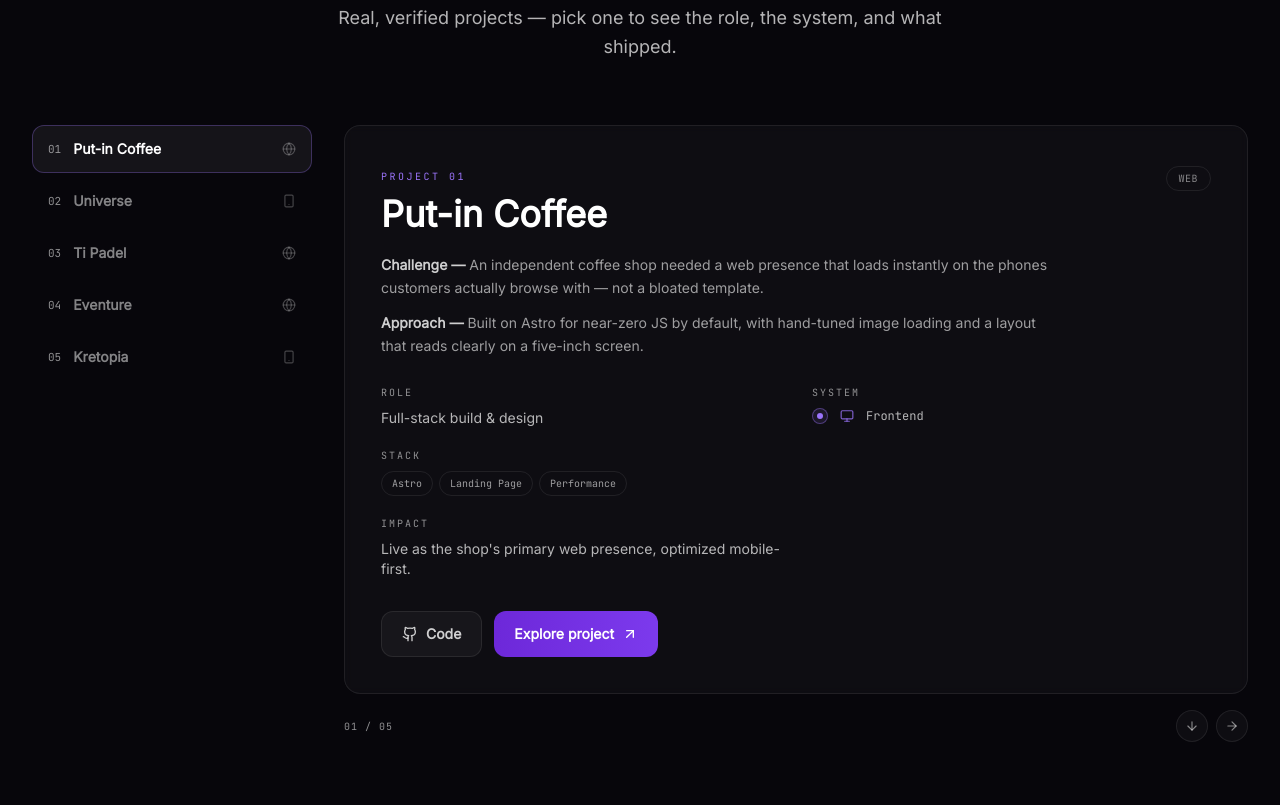
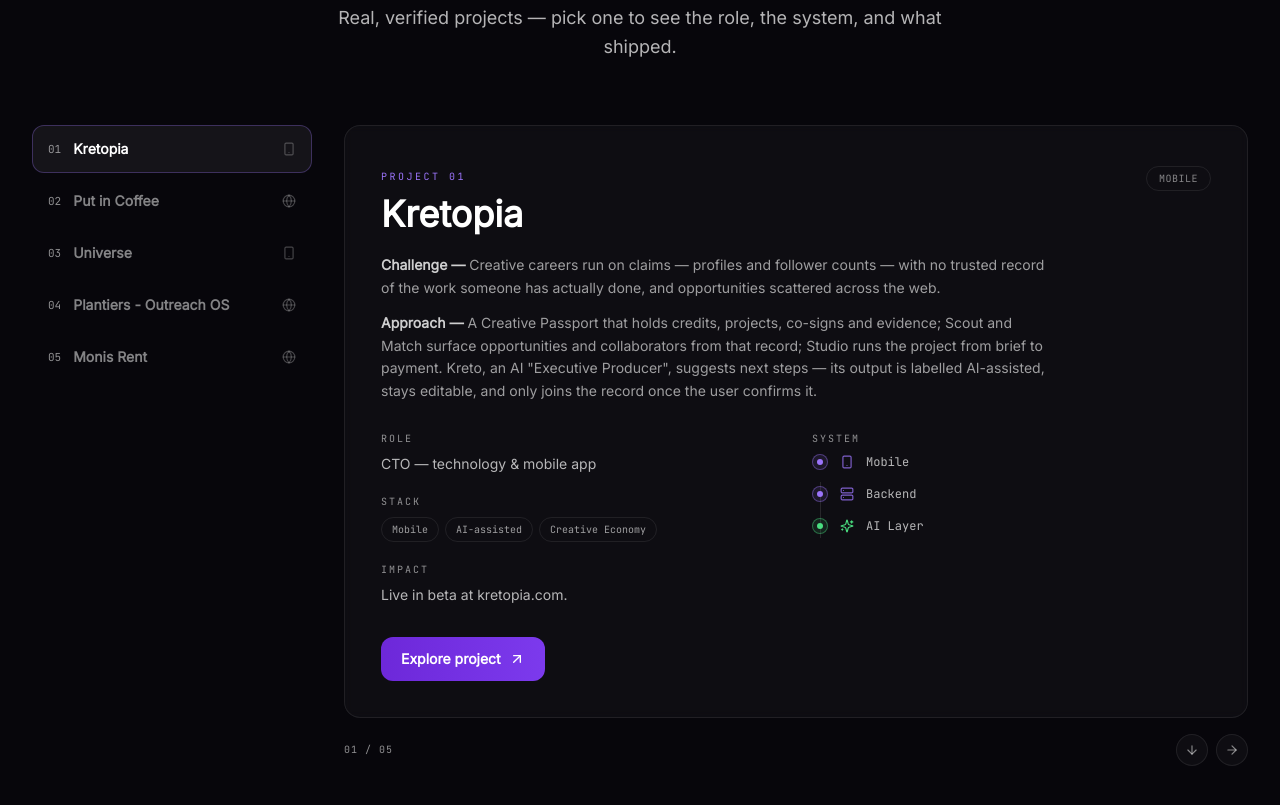
Before and after one commit to noeplantier/PortfolioDev, a React (Vite) app: page / in a window 1280 px wide. Shown: the part 3560-4365 px from the top of the page. Built offline with nearby package versions, Linux system fonts and the light colour scheme.

Commit message:
Projects Update on Plantiers

```diff
--- a/src/data/projects.ts
+++ b/src/data/projects.ts
@@ -27,22 +27,40 @@
  */
 export const projects: Project[] = [
   {
+    id: 'kretopia',
+    name: 'Kretopia',
+    role: 'CTO — technology & mobile app',
+    description:
+      'The Creative Economy OS: a mobile app and platform where creative professionals build a verified Creative Passport, find work that fits it, and run projects from brief to payment.',
+    challenge:
+      'Creative careers run on claims — profiles and follower counts — with no trusted record of the work someone has actually done, and opportunities scattered across the web.',
+    solution:
+      'A Creative Passport that holds credits, projects, co-signs and evidence; Scout and Match surface opportunities and collaborators from that record; Studio runs the project from brief to payment. Kreto, an AI "Executive Producer", suggests next steps — its output is labelled AI-assisted, stays editable, and only joins the record once the user confirms it.',
+    impact: 'Live in beta at kretopia.com.',
+    type: 'mobile',
+    tags: ['Mobile', 'AI-assisted', 'Creative Economy'],
+    layers: ['mobile', 'backend', 'ai'],
+    // Commercial product — no public repository, so only the live site is linked.
+    liveUrl: 'https://www.kretopia.com',
+  },
+  {
     id: 'put-in-coffee',
-    name: 'Put-in Coffee',
-    role: 'Full-stack build & design',
+    name: 'Put in Coffee',
+    role: 'Full-stack engineering',
     description:
-      'A performance-first landing page for an independent coffee shop, built with Astro for near-instant load on mobile.',
-    challenge:
-      'An independent coffee shop needed a web presence that loads instantly on the phones customers actually browse with — not a bloated template.',
-    solution:
-      'Built on Astro for near-zero JS by default, with hand-tuned image loading and a layout that reads clearly on a five-inch screen.',
-    impact: "Live as the shop's primary web presence, optimized mobile-first.",
+      'A platform for managing coffee subscriptions, with a live dashboard for tracking orders and deliveries.',
+    challenge: 'Coffee subscriptions were managed via spreadsheets and email, with no real-time visibility into orders or deliveries.',
+    solution: 'A live dashboard that tracks coffee subscriptions in real-time, replacing spreadsheets and email with a single source of truth.',
+    impact: 'Shipped as a working web app, with live tracking of coffee subscriptions.',
     type: 'web',
-    tags: ['Astro', 'Landing Page', 'Performance'],
-    layers: ['frontend'],
-    codeUrl: 'https://github.com/noeplantier/put-in-coffee',
-    liveUrl: 'https://put-in-coffee.netlify.app',
+    tags: ['TypeScript', 'React', 'Realtime'],
+    layers: ['frontend', 'backend', 'realtime'],
+    codeUrl:'https://github.com/noeplantier/put-in-coffee',
+    liveUrl: 'https://put-in-coffee.netlify.app/',
+
+
   },
+
   {
     id: 'universe',
     name: 'Universe',
@@ -60,48 +78,34 @@
     liveUrl: 'https://universestreaming.netlify.app',
   },
   {
-    id: 'ti-padel',
-    name: 'Ti Padel',
+    id: 'plantiers-outreach-os',
+    name: 'Plantiers - Outreach OS',
     role: 'Full-stack engineering',
     description:
-      'A reservation platform for a padel club — real-time court availability and a booking flow built for members reserving from their phone.',
-    challenge: 'A padel club was managing court bookings by phone call and a shared spreadsheet — double-bookings were routine.',
-    solution: 'A reservation platform with real-time court availability, built for members booking between games.',
-    impact: 'Replaced manual, error-prone booking with a live availability system.',
+      'A platform for managing outreach campaigns, with a live dashboard for tracking progress and results.',
+    challenge: 'Outreach campaigns were managed via spreadsheets and email, with no real-time visibility into progress or results.',
+    solution: 'A live dashboard that tracks outreach campaigns in real-time, replacing spreadsheets and email with a single source of truth.',
+    impact: 'Shipped as a working web app, with live tracking of outreach campaigns.',
     type: 'web',
-    tags: ['TypeScript', 'Booking Platform'],
+    tags: ['TypeScript', 'React', 'Realtime'],
     layers: ['frontend', 'backend', 'realtime'],
-    codeUrl: 'https://github.com/noeplantier/Ti-Padel',
+    codeUrl: 'https://github.com/noeplantier/ClawPilot',
+    liveUrl: 'https://plantiers-outreach-os.netlify.app/',
   },
   {
-    id: 'eventure',
-    name: 'Eventure',
+    id: 'monis-rent',
+    name: 'Monis Rent',
     role: 'Full-stack engineering',
     description:
-      'A staff scheduling and event management platform, replacing a spreadsheet-and-group-chat workflow with one real-time dashboard.',
-    challenge: 'Staff scheduling and event coordination were spread across spreadsheets and group chats — no single source of truth.',
-    solution: 'One real-time dashboard for scheduling and event management.',
-    impact: 'Consolidated staff coordination into a single live system.',
+      'A platform for managing staff scheduling and event coordination, with a live dashboard for tracking schedules and events.',
+    challenge: 'Staff scheduling and event coordination were managed via spreadsheets and email, with no real-time visibility into schedules or events.',
+    solution: 'A live dashboard that tracks staff schedules and events in real-time, replacing spreadsheets and email with a single source of truth.',
+    impact: 'Shipped as a working web app, with live tracking of staff schedules and events.',
     type: 'web',
     tags: ['TypeScript', 'Scheduling'],
     layers: ['frontend', 'backend', 'realtime'],
-    codeUrl: 'https://github.com/noeplantier/eventure',
+    codeUrl: 'https://github.com/noeplantier/monis.rent',
+    liveUrl: 'https://monisrent.netlify.app/',
   },
-  {
-    id: 'kretopia',
-    name: 'Kretopia',
-    role: 'CTO — technology & mobile app',
-    description:
-      'The Creative Economy OS: a mobile app and platform where creative professionals build a verified Creative Passport, find work that fits it, and run projects from brief to payment.',
-    challenge:
-      'Creative careers run on claims — profiles and follower counts — with no trusted record of the work someone has actually done, and opportunities scattered across the web.',
-    solution:
-      'A Creative Passport that holds credits, projects, co-signs and evidence; Scout and Match surface opportunities and collaborators from that record; Studio runs the project from brief to payment. Kreto, an AI "Executive Producer", suggests next steps — its output is labelled AI-assisted, stays editable, and only joins the record once the user confirms it.',
-    impact: 'Live in beta at kretopia.com.',
-    type: 'mobile',
-    tags: ['Mobile', 'AI-assisted', 'Creative Economy'],
-    layers: ['mobile', 'backend', 'ai'],
-    // Commercial product — no public repository, so only the live site is linked.
-    liveUrl: 'https://www.kretopia.com',
-  },
+
 ];
```
